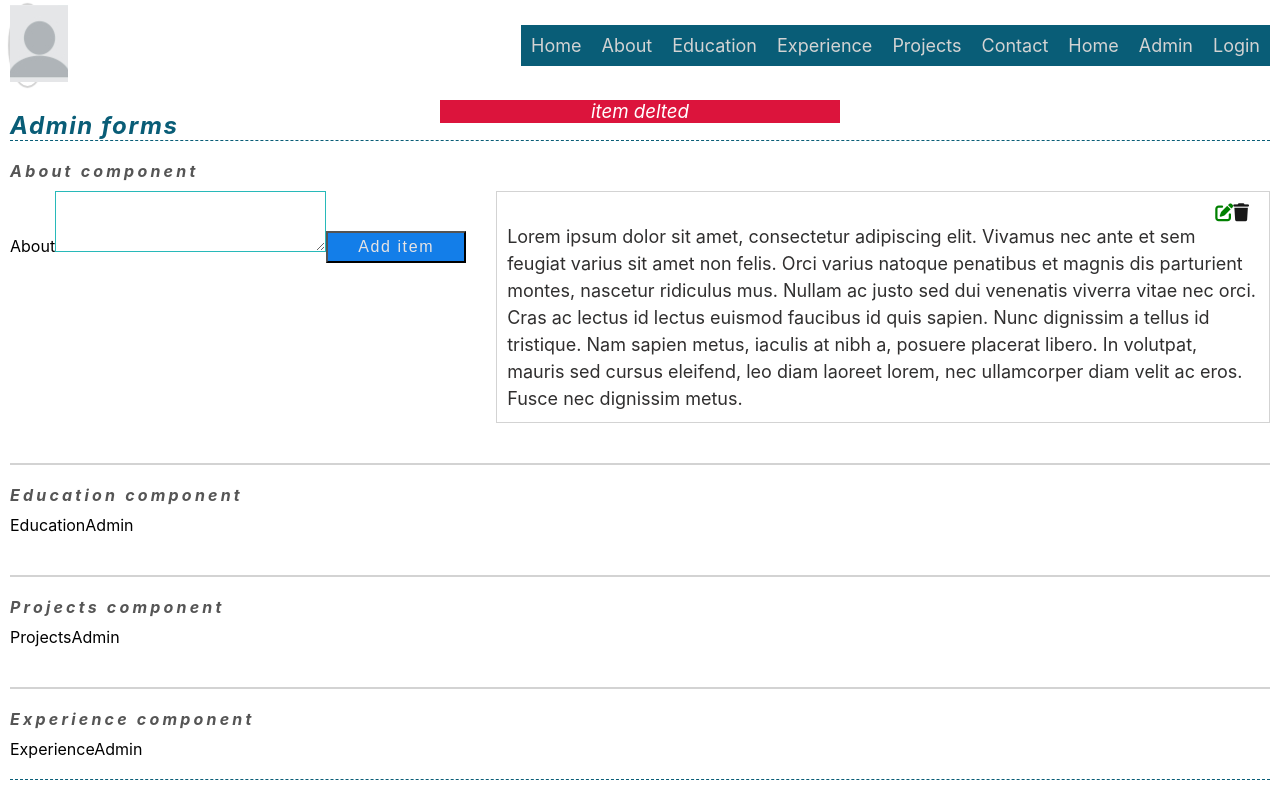
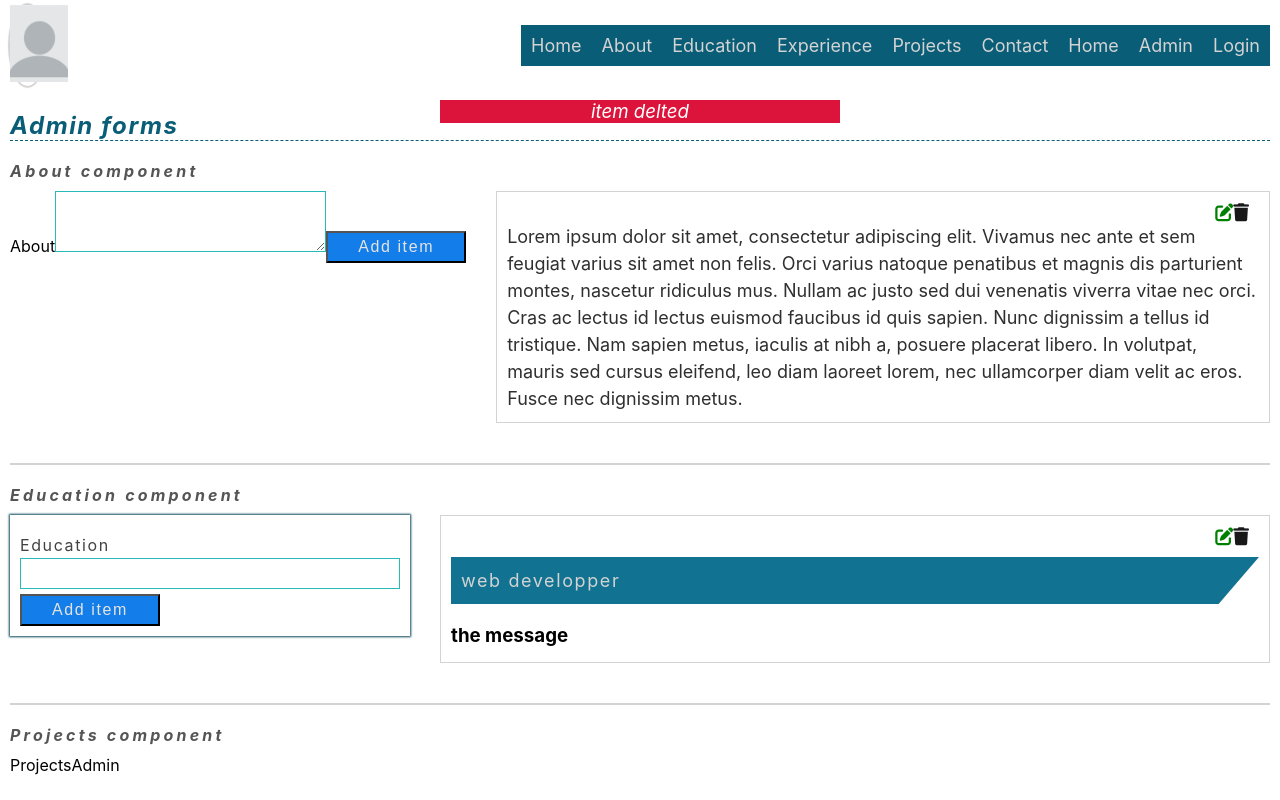
Before and after one commit to El-Hanafi/portfolio, a React (Create React App) app in the folder client/: page /admin in a window 1280 px wide. Shown: the top 800 px of the page. Built offline with nearby package versions, Linux system fonts and the light colour scheme.

Commit message:
finished the education part of the admin section

```diff
--- a/client/src/components/AdminComponents/EducationAdmin.js
+++ b/client/src/components/AdminComponents/EducationAdmin.js
@@ -1,7 +1,37 @@
-import React from 'react'
+import React from 'react';
+import {Link} from 'react-router-dom';
 
 export default function EducationAdmin() {
   return (
-    <div>EducationAdmin</div>
+    <div className='same-component'>
+      <div class="same-form">
+        <form>
+          <h4>Education Component</h4>
+          <label htmlFor="text">Education</label>
+          <input type="text"  />
+          <button type="submit">Add item</button>
+        </form>
+      </div>
+
+      <div className="same-item">
+        <div className="about-info">
+          {/* single education */}
+          <div class="same-admin">
+            <div class="icons">
+              <Link to={"/editEducation"}>
+
+              <i className="fas fa-edit"></i>
+            </Link>
+            <i class="fas fa-trash"></i>
+            </div>
+
+            <div class="single-education">
+              <p>web developper</p>
+            </div>
+            <h3 className='item-deleted-tab'>the message</h3>
+          </div>
+        </div>
+      </div>
+    </div>
   )
 }
--- a/client/src/components/AdminComponents/ExperienceAdmin.js
+++ b/client/src/components/AdminComponents/ExperienceAdmin.js
@@ -1,4 +1,4 @@
-import React from 'react'
+import React from 'react';
 
 export default function ExperienceAdmin() {
   return (
--- a/client/src/components/AdminComponents/admin.css
+++ b/client/src/components/AdminComponents/admin.css
@@ -131,19 +131,81 @@ fa-trash{
 }
 
 @media screen and (min-width:664px) {
-    .same-component{
-        display:flex;
-        flex-wrap: wrap;
-        align-items: flex-start;
+
+
+    .same-form{
+        flex:0 0 400px;
     }
 
-    .same-form{
-        flex:0 0 300px;
+
+}
+
+/* education admin */
+
+.same-admin{
+    margin-bottom: 5px;
+}
+
+.same-admin .single-education p{
+    color: lightgray;
+}
+
+/* projects */
+.projects-admin .single-project-img{
+    width: 100%;
+    height: 300px;
+}
+
+.projects-admin .single-project-img img{
+    width: 100%;
+    height: 100%;
+}
+
+@media screen and (min-width: 574px){
+    .projects-admin .single-project-img{
+        width: 100%;
+        height: 350px;
     }
 
-    .same-item{
-        flex: 1;
-        margin: 0;
-        margin-left: 30px;
+    .projects-admin .single-project-img img{
+        width: 100%;
+        height: 100%;
     }
 }
+
+@media screen and (min-width: 664px){
+    .projects-admin .single-project{
+        display: block;
+    }
+
+    .projects-admin .single-project-img{
+        width: 275px;
+        height: 350px;
+    }
+
+    .projects-admin .single-project-img img{
+        width: 100%;
+        height: 100%;
+    }
+
+    .single-project-info{
+        flex: 1;
+    }
+}
+
+@media screen and (min-width: 664px){
+    .projects-admin .single-project img{
+        width: 150px;
+        height: 150px;
+    }
+
+    .projects-admin .single-project-img img{
+        width: 150px;
+        height: 100%;
+    }
+
+    .projects-admin .single-project{
+        display: flex;
+        justify-content: space-between;
+    }
+}
```
